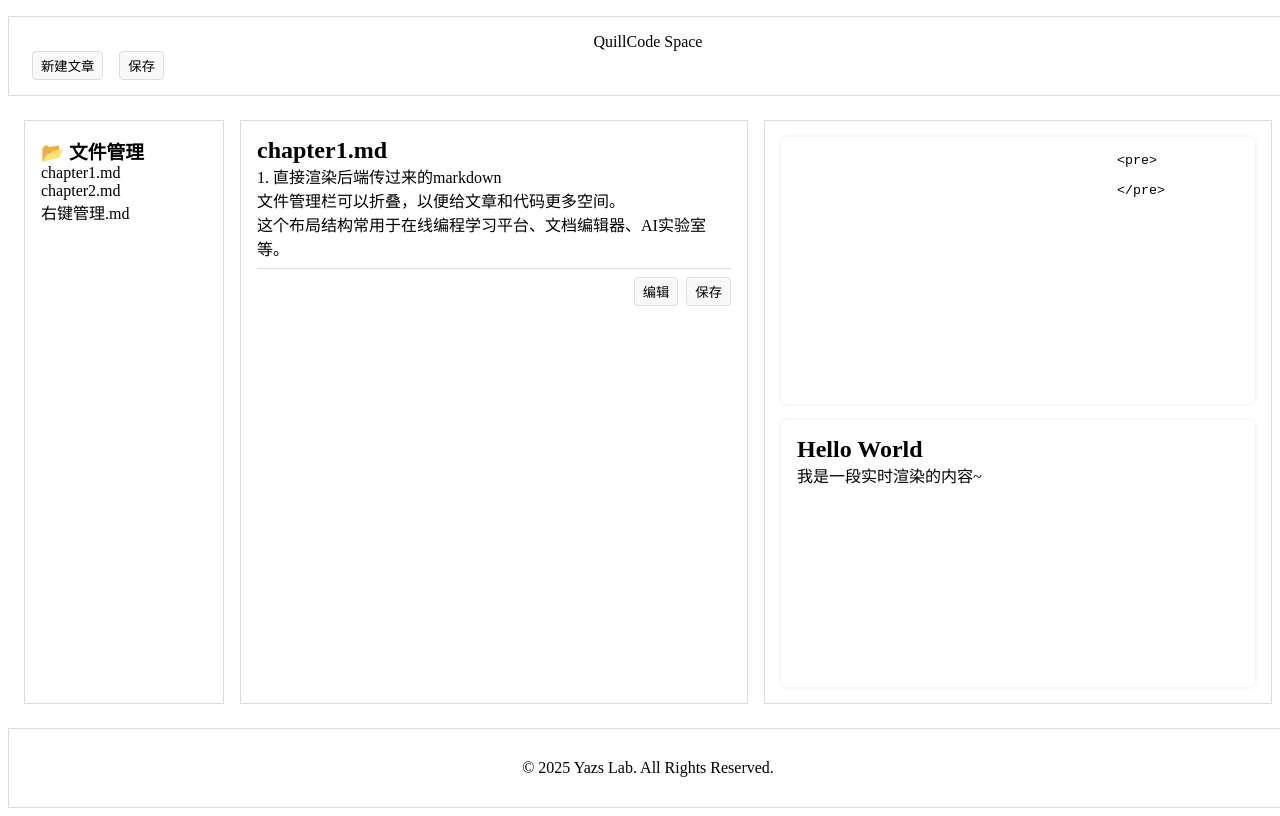
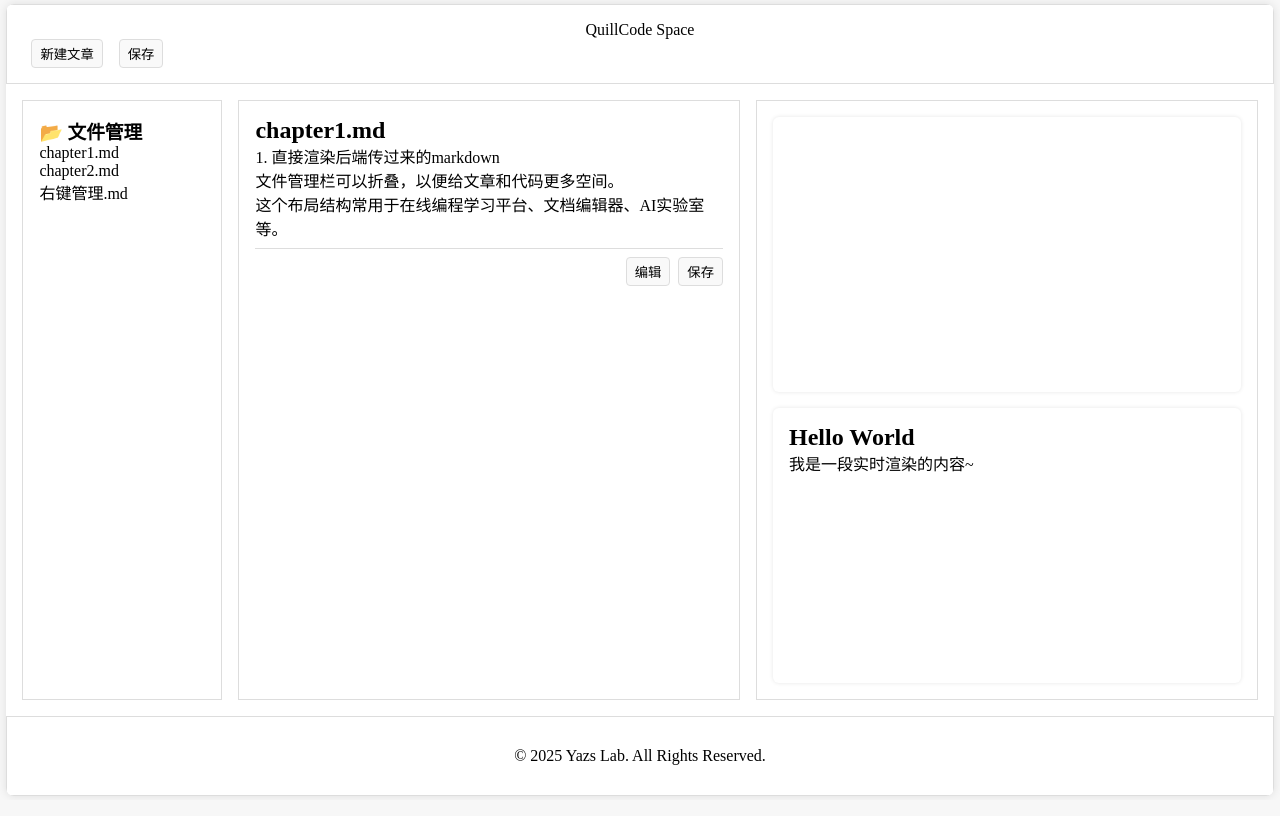
Before and after one commit to Yazs-17/QuillCode, a Vue app in the folder Main/: page / in a window 1280 px wide. Built offline with nearby package versions, Linux system fonts and the light colour scheme.

Commit message:
feat: perf and strengthen the ui skeleton

```diff
--- a/Main/src/App.vue
+++ b/Main/src/App.vue
@@ -2,8 +2,8 @@
 </script>
 
 <template>
-	<!-- <div></div> -->
-	<div class="layout toolbar">
+	<div class="outer">
+		<div class="layout">
 			<header>
 				<span>QuillCode Space</span>
 				<span class="header-actions">
@@ -11,7 +11,6 @@
 					<button>保存</button>
 				</span>
 			</header>
-
 
 			<main class="container">
 				<aside class="file-manager">
@@ -35,12 +34,7 @@
 				</article>
 
 				<section class="workspace">
-				<textarea class="code-editor">
-					<pre>
-
-					</pre>
-				</textarea>
-
+					<textarea class="code-editor"></textarea>
 					<div class="preview">
 						<div>
 							<h1>Hello World</h1>
@@ -52,11 +46,32 @@
 
 			<footer>© 2025 Yazs Lab. All Rights Reserved.</footer>
 		</div>
-	<!-- <div class="ai-helper">🤖 AI带你读</div> -->
-
+	</div>
 </template>
 
 <style scoped>
+:global(html),
+:global(body),
+:global(#app) {
+	margin: 0;
+	padding: 0;
+	height: 100%;
+	width: 100%;
+	display: flex;
+	align-items: center;
+	justify-content: center;
+	background: #f7f7f7;
+}
+
+.outer {
+	width: 99vw;
+	height: 99vh;
+	background: #fff;
+	border-radius: 8px;
+	box-shadow: 0 0 10px rgba(0, 0, 0, 0.1);
+	overflow: hidden;
+}
+
 * {
 	box-sizing: border-box;
 	margin: 0;
@@ -71,24 +86,21 @@ button {
 	cursor: pointer;
 }
 
-.toolbar {
+
+.article .toolbar {
 	display: flex;
 	gap: 8px;
 	margin-top: 0.5rem;
-
 	padding-top: 0.5rem;
 	justify-content: flex-end;
-}
-
-.article .toolbar {
 	border-top: 1px solid var(--hui);
 }
 
 .layout {
 	display: grid;
 	grid-template-rows: 10vh 1fr 10vh;
-	height: 100vh;
-	width: 100vw;
+	height: 100%;
+	width: 100%;
 }
 
 .container {
@@ -101,8 +113,7 @@ button {
 
 footer,
 header {
-	width: 100vw;
-
+	width: 100%;
 	border: 1px var(--hui) solid;
 	display: flex;
 	align-items: center;
@@ -111,20 +122,16 @@ header {
 }
 
 header .header-actions {
-
 	display: flex;
-	width: 100vw;
+	width: 100%;
 	padding: 0 1rem;
 }
 
 header .header-actions button {
 	margin: 0 0.5rem;
-
 }
 
-
 .file-manager {
-
 	border: 1px solid var(--hui);
 	padding: 1rem;
 }
@@ -152,14 +159,11 @@ textarea:hover {
 	box-shadow: 0 0 4px rgba(0, 0, 0, 0.4);
 }
 
-
 .article {
-
 	border: 1px solid var(--hui);
 	padding: 1rem;
 	overflow-y: auto;
 }
-
 
 .workspace {
 	display: grid;
```
Also changed, not shown: 1 other file (tests, documents, lock files or other folders). Lines whose indentation alone changed are shown as unchanged.
